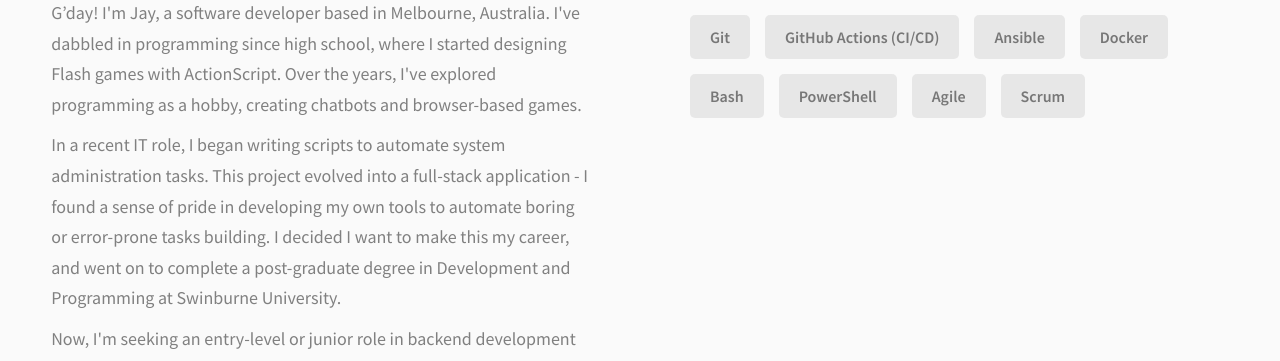
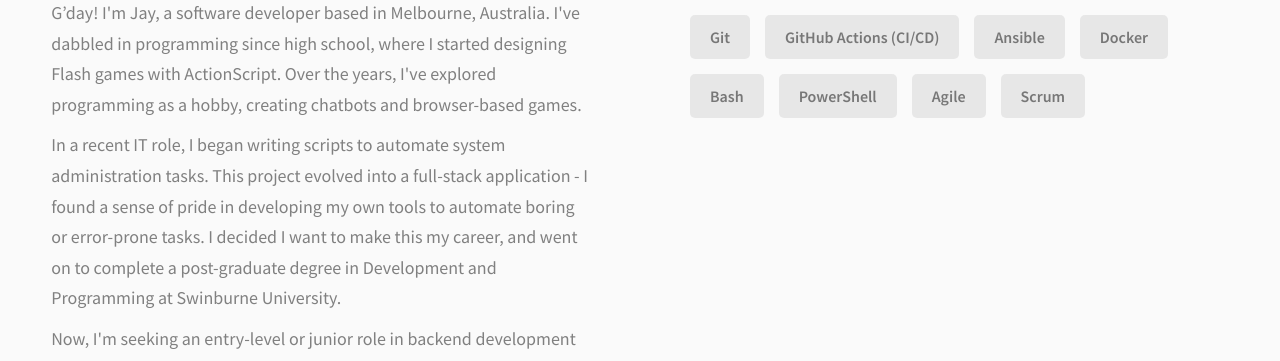
Before and after one commit to jaythomason-projects/Portfolio, a website: page index.html in a window 1280 px wide. Shown: the part 1285-1646 px from the top of the page. Drawn offline with Linux system fonts and the light colour scheme.

Commit message:
Fix typo in about section

```diff
--- a/index.html
+++ b/index.html
@@ -152,7 +152,7 @@
               </p>
               <p class="about__content-details-para">
                 In a recent IT role, I began writing scripts to automate system administration tasks.
-                This project evolved into a full-stack application - I found a sense of pride in developing my own tools to automate boring or error-prone tasks building.
+                This project evolved into a full-stack application - I found a sense of pride in developing my own tools to automate boring or error-prone tasks.
                 I decided I want to make this my career, and went on to complete a post-graduate degree in Development and Programming at Swinburne University.
               </p>
               <p class="about__content-details-para">
```
